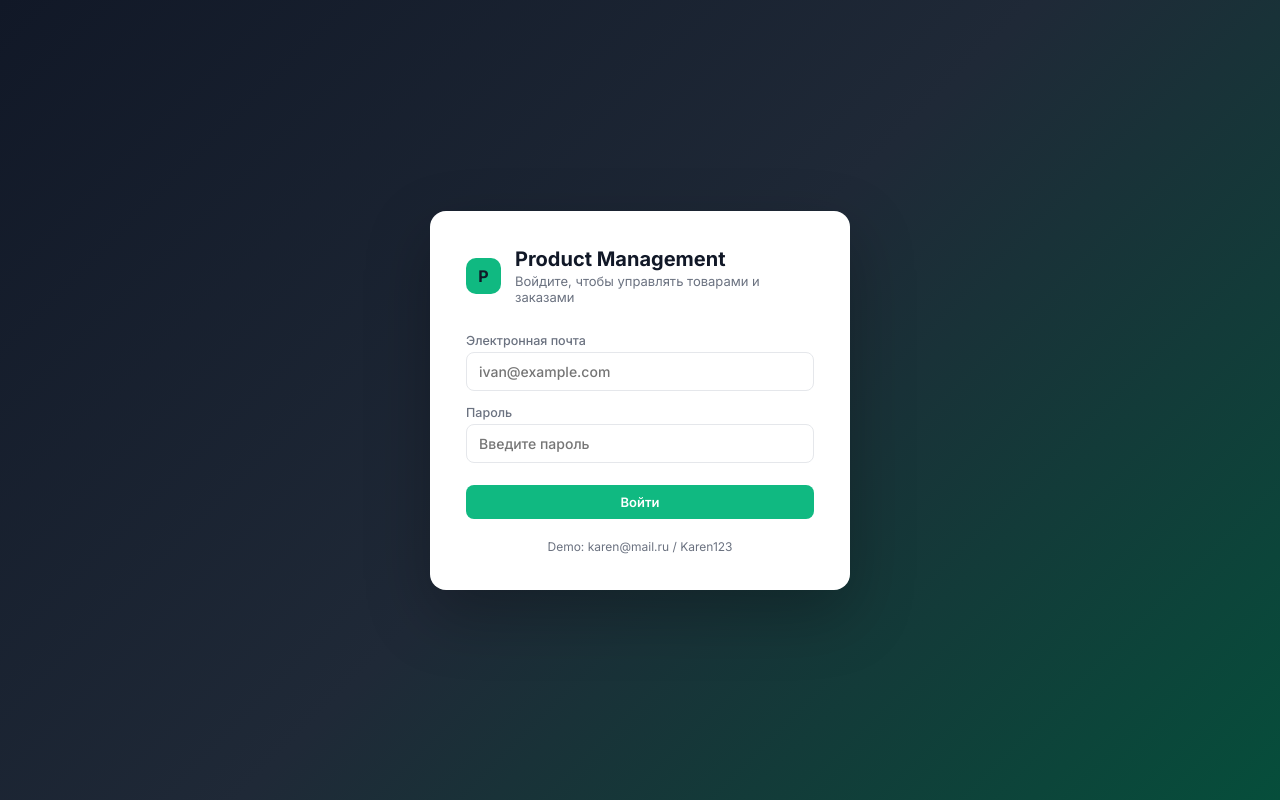
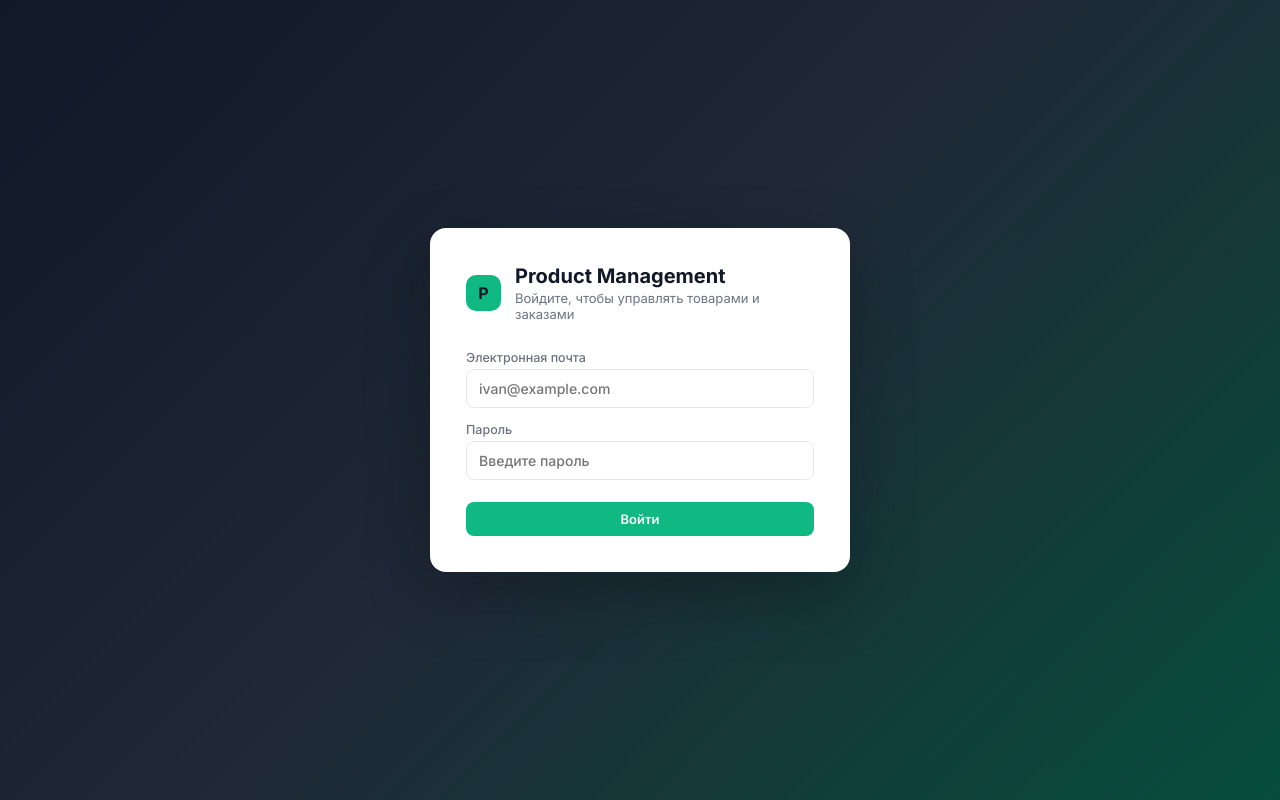
Before and after one commit to Voskanyan20/Project_Management_Frontend, a React app: page /signin in a window 1280 px wide. Built offline with nearby package versions, Linux system fonts and the light colour scheme; no server answers; the HTML template or start-up script is replaced by a standard one.

Commit message:
deleted unnecesory text from signin page

```diff
--- a/src/index.css
+++ b/src/index.css
@@ -1415,13 +1415,6 @@ a {
   margin-top: 8px;
 }
 
-.signin-hint {
-  margin-top: 20px;
-  text-align: center;
-  font-size: 12px;
-  color: var(--text-muted);
-}
-
 /* Page alerts */
 .page-alert {
   padding: 12px 16px;
--- a/src/pages/SignIn.jsx
+++ b/src/pages/SignIn.jsx
@@ -64,10 +64,6 @@ export default function SignIn() {
             {loading ? 'Входим...' : 'Войти'}
           </button>
         </form>
-
-        <p className="signin-hint">
-          Demo: karen@mail.ru / Karen123
-        </p>
       </div>
     </div>
   )
```
